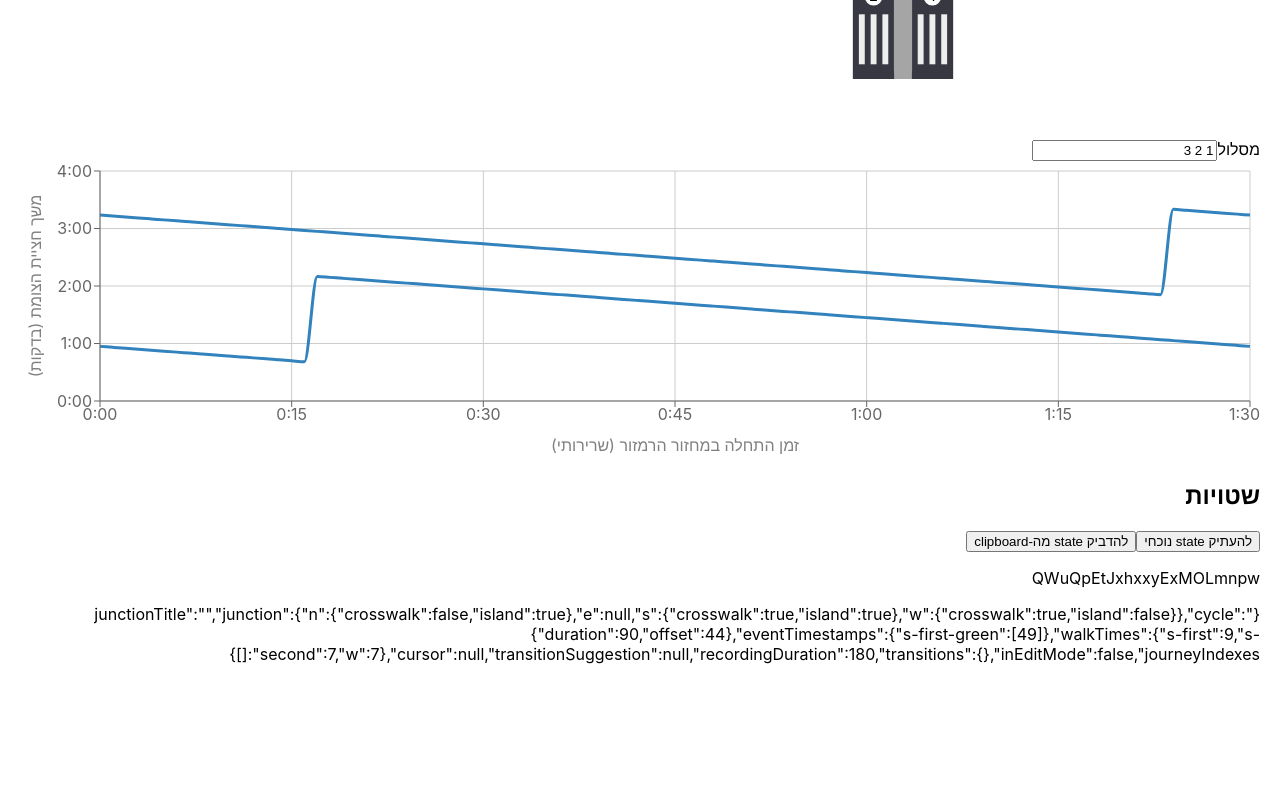
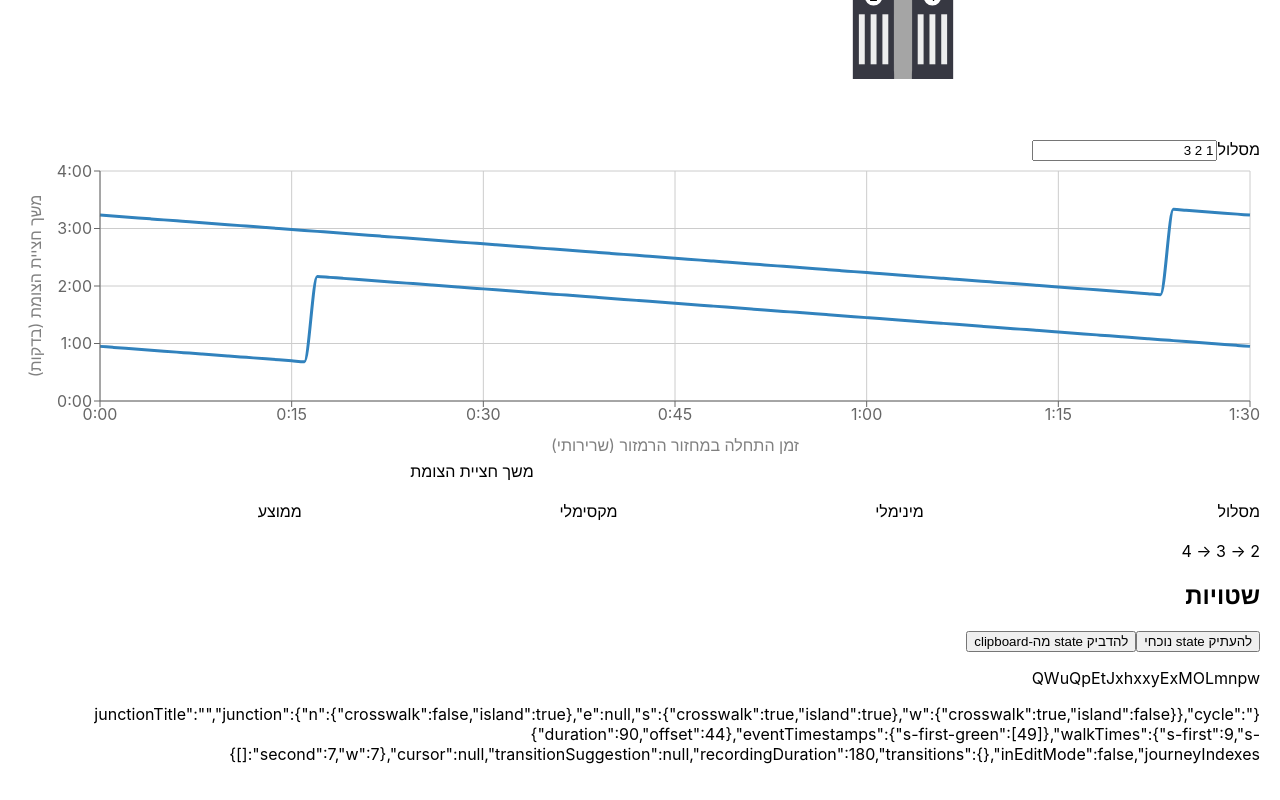
Before and after one commit to danfishgold/crosswalk-timing, a React (Vite) app: page / in a window 1280 px wide. Shown: the part 397-1197 px from the top of the page. Before the commit the page ends 1097 px from the top, so only its background shows below. Built offline with nearby package versions, Linux system fonts and the light colour scheme.

Commit message:
Extract journey duration calculation into a hook

```diff
--- a/src/Simulation/SimulationGraph.tsx
+++ b/src/Simulation/SimulationGraph.tsx
@@ -1,4 +1,4 @@
-import React, { useMemo } from 'react'
+import React from 'react'
 import {
   CartesianGrid,
   Label,
@@ -8,66 +8,18 @@ import {
   XAxis,
   YAxis,
 } from 'recharts'
-import {
-  CrosswalkId,
-  crosswalkKey,
-  Cycle,
-  selectCanonicalWaitTimes,
-  selectCrosswalkIds,
-} from '../reducer'
-import { useSelector } from '../store'
-import { formatTimestamp, mod, range } from '../utils'
-import { journeyDurationOverCycle } from './waitTimes'
+import { Cycle } from '../reducer'
+import { formatTimestamp } from '../utils'
 
-export default function RechartsSimulationGraph({ cycle }: { cycle: Cycle }) {
-  const canonicalWaitTimes = useSelector(selectCanonicalWaitTimes)
-  const walkTimes = useSelector((state) => state.walkTimes)
-  const crosswalkIds = useSelector(selectCrosswalkIds)
-  const journeyIndexes = useSelector((state) => state.journeyIndexes)
-
-  const journeyCrosswalkIds = useMemo(() => {
-    if (
-      Math.min(...journeyIndexes) < 0 ||
-      Math.max(...journeyIndexes) >= crosswalkIds.length
-    ) {
-      return []
-    } else {
-      return journeyIndexes.map((index) => crosswalkIds[index])
-    }
-  }, [crosswalkIds, journeyIndexes])
-
-  const hasAsymmetricJourney = isAsymmetric(journeyCrosswalkIds)
-
-  const [canonicalDurations, canonicalReverseDurations] = useMemo(() => {
-    return [
-      journeyDurationOverCycle(
-        journeyCrosswalkIds,
-        canonicalWaitTimes,
-        walkTimes,
-        cycle.duration,
-      ),
-      journeyDurationOverCycle(
-        [...journeyCrosswalkIds].reverse(),
-        canonicalWaitTimes,
-        walkTimes,
-        cycle.duration,
-      ),
-    ]
-  }, [journeyCrosswalkIds, canonicalWaitTimes, cycle.duration])
-  const data = useMemo(
-    () =>
-      range(cycle.duration + 1).map((timestamp) => ({
-        timestamp,
-        journeyDuration:
-          canonicalDurations?.[mod(timestamp + cycle.offset, cycle.duration)],
-        reverseJourneyDuration:
-          canonicalReverseDurations?.[
-            mod(timestamp + cycle.offset, cycle.duration)
-          ],
-      })),
-    [canonicalDurations, canonicalReverseDurations, cycle],
-  )
-
+export default function RechartsSimulationGraph({
+  cycle,
+  data,
+  hasAsymmetricJourney,
+}: {
+  cycle: Cycle
+  data: any
+  hasAsymmetricJourney: boolean
+}) {
   return (
     <div style={{ direction: 'ltr' }}>
       <ResponsiveContainer width='100%' height={300}>
@@ -127,9 +79,3 @@ export default function RechartsSimulationGraph({ cycle }: { cycle: Cycle }) {
     </div>
   )
 }
-
-function isAsymmetric(journey: CrosswalkId[]): boolean {
-  const keys = journey.map(crosswalkKey).join(',')
-  const reverseKeys = [...journey].reverse().map(crosswalkKey).join(',')
-  return keys !== reverseKeys
-}
--- /dev/null
+++ b/src/Simulation/SimulationLegend.tsx
@@ -0,0 +1,21 @@
+export default function SimulationLegend() {
+  return (
+    <div
+      style={{
+        display: 'grid',
+        gridTemplateColumns: 'auto auto auto auto',
+        gap: '20px',
+      }}
+    >
+      <span />
+      <span style={{ gridColumn: 'span 3', textAlign: 'center' }}>
+        משך חציית הצומת
+      </span>
+      <span>מסלול</span>
+      <span>מינימלי</span>
+      <span>מקסימלי</span>
+      <span>ממוצע</span>
+      <span>{[1, 2, 3].map((index) => index + 1).join(' → ')}</span>
+    </div>
+  )
+}
--- a/src/Simulation/SimulationVisualization.tsx
+++ b/src/Simulation/SimulationVisualization.tsx
@@ -1,11 +1,18 @@
-import React from 'react'
 import { Cycle } from '../reducer'
 import SimulationGraph from './SimulationGraph'
+import SimulationLegend from './SimulationLegend'
+import useJourneyDurations from './useJourneyDurations'
 
 export default function SimulationVisualization({ cycle }: { cycle: Cycle }) {
+  const { data, hasAsymmetricJourney } = useJourneyDurations(cycle)
   return (
     <div>
-      <SimulationGraph cycle={cycle} />
+      <SimulationGraph
+        cycle={cycle}
+        data={data}
+        hasAsymmetricJourney={hasAsymmetricJourney}
+      />
+      <SimulationLegend />
     </div>
   )
 }
--- /dev/null
+++ b/src/Simulation/useJourneyDurations.ts
@@ -0,0 +1,70 @@
+import { useMemo } from 'react'
+import {
+  CrosswalkId,
+  crosswalkKey,
+  Cycle,
+  selectCanonicalWaitTimes,
+  selectCrosswalkIds,
+} from '../reducer'
+import { useSelector } from '../store'
+import { mod, range } from '../utils'
+import { journeyDurationOverCycle } from './waitTimes'
+
+export default function useJourneyDurations(cycle: Cycle) {
+  const canonicalWaitTimes = useSelector(selectCanonicalWaitTimes)
+  const walkTimes = useSelector((state) => state.walkTimes)
+  const crosswalkIds = useSelector(selectCrosswalkIds)
+  const journeyIndexes = useSelector((state) => state.journeyIndexes)
+
+  const journeyCrosswalkIds = useMemo(() => {
+    if (
+      Math.min(...journeyIndexes) < 0 ||
+      Math.max(...journeyIndexes) >= crosswalkIds.length
+    ) {
+      return []
+    } else {
+      return journeyIndexes.map((index) => crosswalkIds[index])
+    }
+  }, [crosswalkIds, journeyIndexes])
+
+  const hasAsymmetricJourney = isAsymmetric(journeyCrosswalkIds)
+
+  const [canonicalDurations, canonicalReverseDurations] = useMemo(() => {
+    return [
+      journeyDurationOverCycle(
+        journeyCrosswalkIds,
+        canonicalWaitTimes,
+        walkTimes,
+        cycle.duration,
+      ),
+      journeyDurationOverCycle(
+        [...journeyCrosswalkIds].reverse(),
+        canonicalWaitTimes,
+        walkTimes,
+        cycle.duration,
+      ),
+    ]
+  }, [journeyCrosswalkIds, canonicalWaitTimes, cycle.duration])
+
+  const data = useMemo(
+    () =>
+      range(cycle.duration + 1).map((timestamp) => ({
+        timestamp,
+        journeyDuration:
+          canonicalDurations?.[mod(timestamp + cycle.offset, cycle.duration)],
+        reverseJourneyDuration:
+          canonicalReverseDurations?.[
+            mod(timestamp + cycle.offset, cycle.duration)
+          ],
+      })),
+    [canonicalDurations, canonicalReverseDurations, cycle],
+  )
+
+  return { data, hasAsymmetricJourney }
+}
+
+function isAsymmetric(journey: CrosswalkId[]): boolean {
+  const keys = journey.map(crosswalkKey).join(',')
+  const reverseKeys = [...journey].reverse().map(crosswalkKey).join(',')
+  return keys !== reverseKeys
+}
```
